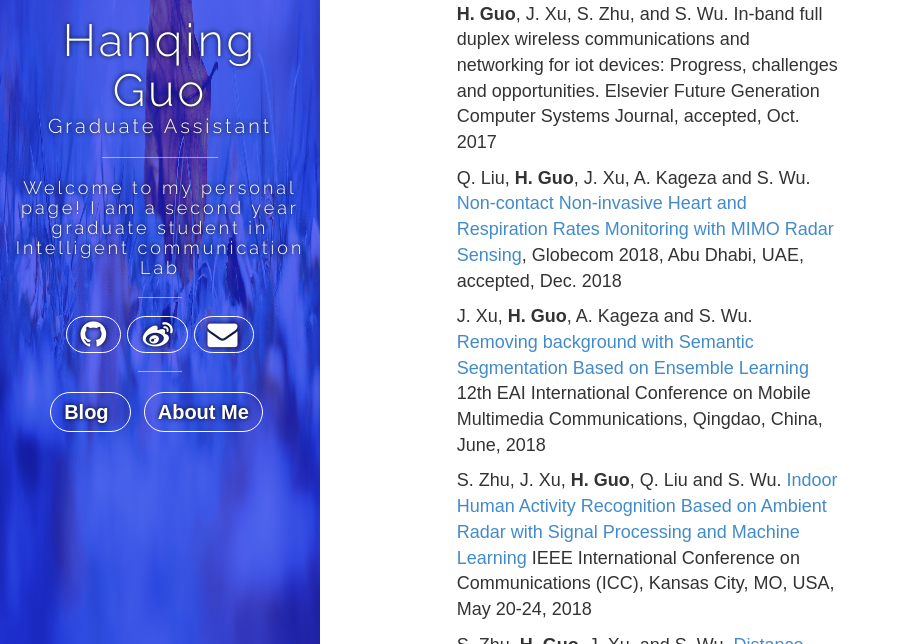
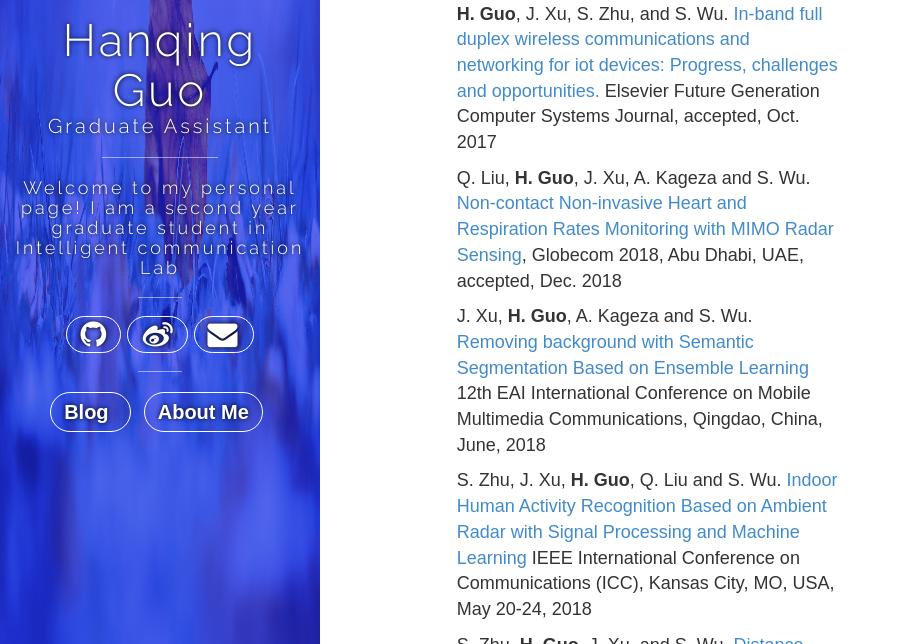
Before and after one commit to hanqingguo/hanqingguo.github.io, a Jekyll site: the page built from index.html, in a window 1280 px wide and 900 px high, scrolled down 336 px, cut to the strip 256-900 px from the top of the window. Shown: the whole strip, without its empty margins (0-901 px from the left). Built offline with Jekyll 4.4.1, drawn with Linux system fonts in a browser that asks for light colours; nearby versions of some CDN libraries; comment, search, counter and statistics services are not loaded; part of the change alters nothing that is shown.

```diff
--- a/index.html
+++ b/index.html
@@ -32,8 +32,8 @@ title: "Hanqing Guo"
         Maui, Hawaii, USA., March 5-8, 2018
         </p>
         <p>
-          <b>H. Guo</b>, J. Xu, S. Zhu, and S. Wu. In-band full duplex wireless communications and networking for
-          iot devices: Progress, challenges and opportunities. Elsevier Future Generation Computer Systems
+          <b>H. Guo</b>, J. Xu, S. Zhu, and S. Wu. <a href="/papers/survey.pdf">In-band full duplex wireless communications and networking for
+          iot devices: Progress, challenges and opportunities.</a> Elsevier Future Generation Computer Systems
           Journal, accepted, Oct. 2017
         </p>
         <p>
```
Also changed, not shown: 1 other file.
